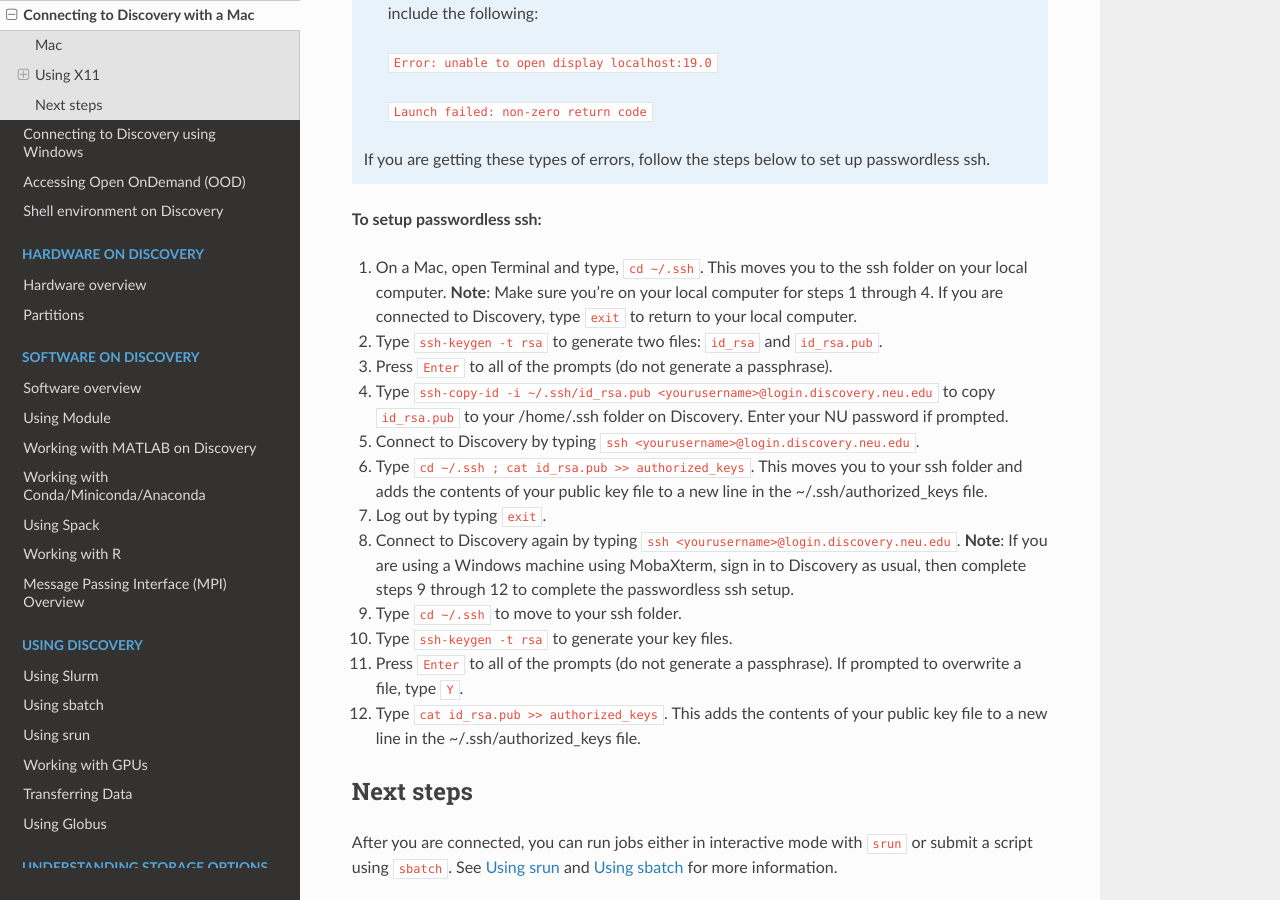
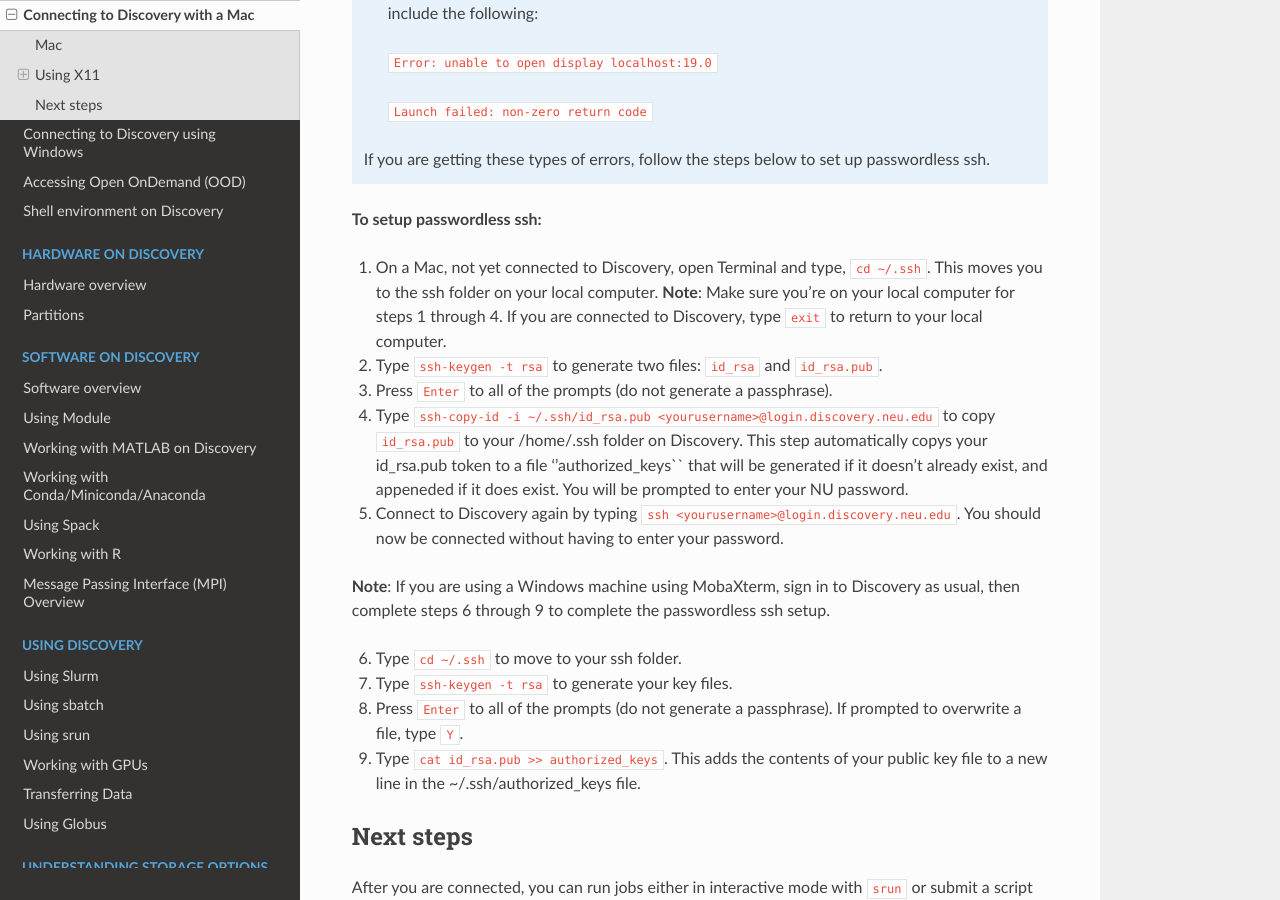
Before and after one commit to northeastern-rc/rc-public-documentation, a Sphinx documentation site: the page built from docs/source/first_steps/connect_mac.rst, in a window 1280 px wide and 900 px high, scrolled down 2009 px. Built offline with Sphinx 7.4.7 and the Read the Docs theme 2.0.0, drawn with Linux system fonts in a browser that asks for light colours.

Commit message:
removed step 6 and renumbered other steps

```diff
--- a/docs/source/first_steps/connect_mac.rst
+++ b/docs/source/first_steps/connect_mac.rst
@@ -73,18 +73,18 @@ add your keys to the authorized.key file.
 
 **To setup passwordless ssh:**
 
-1. On a Mac, open Terminal and type, ``cd ~/.ssh``. This moves you to the ssh folder on your local computer. **Note**: Make sure you're on your local computer for steps 1 through 4. If you are connected to Discovery, type ``exit`` to return to your local computer.
+1. On a Mac, not yet connected to Discovery, open Terminal and type, ``cd ~/.ssh``. This moves you to the ssh folder on your local computer. **Note**: Make sure you're on your local computer for steps 1 through 4. If you are connected to Discovery, type ``exit`` to return to your local computer.
 2. Type ``ssh-keygen -t rsa`` to generate two files: ``id_rsa`` and ``id_rsa.pub``.
 3. Press ``Enter`` to all of the prompts (do not generate a passphrase).
-4. Type ``ssh-copy-id -i ~/.ssh/id_rsa.pub <yourusername>@login.discovery.neu.edu`` to copy ``id_rsa.pub`` to your /home/.ssh folder on Discovery. Enter your NU password if prompted.
-5. Connect to Discovery by typing ``ssh <yourusername>@login.discovery.neu.edu``.
-6. Type ``cd ~/.ssh ; cat id_rsa.pub >> authorized_keys``. This moves you to your ssh folder and adds the contents of your public key file to a new line in the ~/.ssh/authorized_keys file.
-7. Log out by typing ``exit``.
-8. Connect to Discovery again by typing ``ssh <yourusername>@login.discovery.neu.edu``. **Note**: If you are using a Windows machine using MobaXterm, sign in to Discovery as usual, then complete steps 9 through 12 to complete the passwordless ssh setup.
-9. Type ``cd ~/.ssh`` to move to your ssh folder.
-10. Type ``ssh-keygen -t rsa`` to generate your key files.
-11. Press ``Enter`` to all of the prompts (do not generate a passphrase). If prompted to overwrite a file, type ``Y``.
-12. Type ``cat id_rsa.pub >> authorized_keys``. This adds the contents of your public key file to a new line in the ~/.ssh/authorized_keys file.
+4. Type ``ssh-copy-id -i ~/.ssh/id_rsa.pub <yourusername>@login.discovery.neu.edu`` to copy ``id_rsa.pub`` to your /home/.ssh folder on Discovery. This step automatically copys your id_rsa.pub token to a file ''authorized_keys`` that will be generated if it doesn't already exist, and appeneded if it does exist. You will be prompted to enter your NU password.
+5. Connect to Discovery again by typing ``ssh <yourusername>@login.discovery.neu.edu``. You should now be connected without having to enter your password.
+
+**Note**: If you are using a Windows machine using MobaXterm, sign in to Discovery as usual, then complete steps 6 through 9 to complete the passwordless ssh setup.
+
+6. Type ``cd ~/.ssh`` to move to your ssh folder.
+7. Type ``ssh-keygen -t rsa`` to generate your key files.
+8. Press ``Enter`` to all of the prompts (do not generate a passphrase). If prompted to overwrite a file, type ``Y``.
+9. Type ``cat id_rsa.pub >> authorized_keys``. This adds the contents of your public key file to a new line in the ~/.ssh/authorized_keys file.
 
 Next steps
 ===========
```
